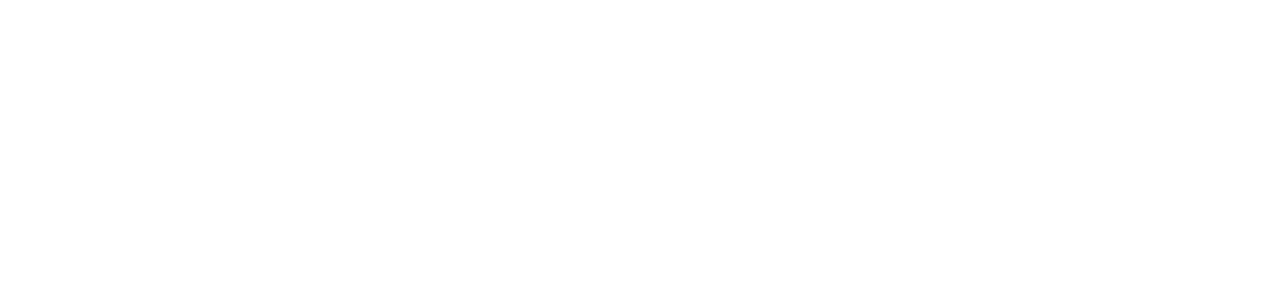
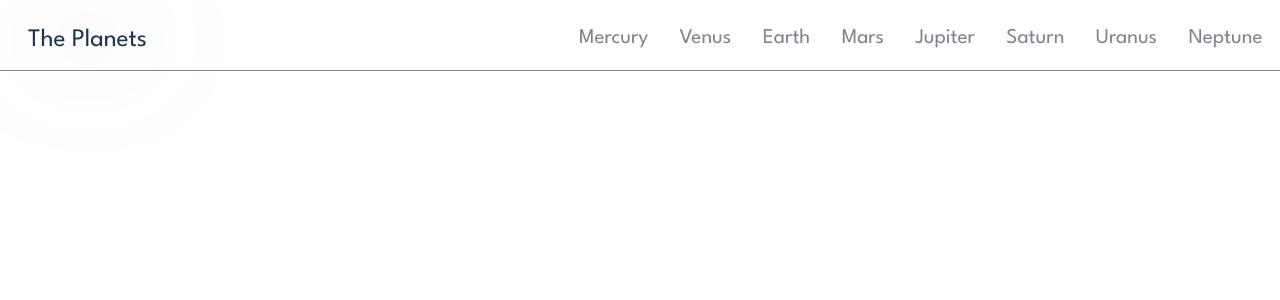
Before and after one commit to matt-o-west/planet-facts-app, a React (Vite) app: page / in a window 1280 px wide. Shown: the top 300 px of the page. Built offline with nearby package versions, Linux system fonts and the light colour scheme.

Commit message:
completed basic styling of nav bar component

```diff
--- a/package.json
+++ b/package.json
@@ -10,7 +10,8 @@
   },
   "dependencies": {
     "react": "^18.2.0",
-    "react-dom": "^18.2.0"
+    "react-dom": "^18.2.0",
+    "react-router-dom": "^6.4.0"
   },
   "devDependencies": {
     "@types/react": "^18.0.17",
--- a/src/App.jsx
+++ b/src/App.jsx
@@ -1,13 +1,17 @@
 //import { useState } from 'react'
 import './App.css'
+import Nav from './components/Nav'
+import {BrowserRouter as Router} from "react-router-dom"
 
 function App() {
 
 
   return (
-    <div className="App">
-
-    </div>
+  <Router>
+    <main className="App">
+      <Nav />
+    </main>
+  </Router>
   )
 }
 
--- /dev/null
+++ b/src/components/Nav.css
@@ -0,0 +1,49 @@
+nav {
+    display: flex;
+    justify-content: space-between;
+    width: 100%;
+    height: 5rem;
+    position: fixed;
+    top: 0;
+    left: 0;
+    border-bottom: solid #838391 1px;
+    margin: 0;
+    padding: 0;
+    font-size: 1.5rem;
+}
+
+ul {
+    display: flex;
+    flex-direction: row;
+    align-items: center;
+    width: 100%;
+    height: 100%;
+    margin: 0;
+    padding: 0;
+    margin-top: .25rem;
+}
+
+.logo {
+    align-items: center;
+    height: 0.8rem;
+    padding: 2rem 2rem;
+    font-size: 1.8rem;
+}
+
+ul a {
+    display: inline-block;
+    list-style: none;
+    padding: 0 1rem;
+    margin-right: .25rem;
+}
+
+ul a:hover {
+    color: #fff;
+}
+
+ul a:active {
+    color: #fff;
+    transition: ease-out;
+    transition-duration: 0.6s;
+    scale: 1.35;
+}
--- /dev/null
+++ b/src/components/Nav.jsx
@@ -0,0 +1,26 @@
+import {Link} from "react-router-dom"
+import "./Nav.css"
+
+function Nav() {
+
+
+    return (
+      <nav>
+            <span className="logo">The Planets</span>
+            <div className="planet-links">
+            <ul>
+              <Link to="/mercury">Mercury</Link>
+              <Link to="/venus">Venus</Link>
+              <Link to="/earth">Earth</Link>
+              <Link to="/mars">Mars</Link>
+              <Link to="/jupiter">Jupiter</Link>
+              <Link to="/saturn">Saturn</Link>
+              <Link to="/uranus">Uranus</Link>
+              <Link to="/neptune">Neptune</Link>
+            </ul>
+            </div>
+      </nav>
+    )
+  }
+
+  export default Nav
```
Also changed, not shown: 1 other file (tests, documents, lock files or other folders).
